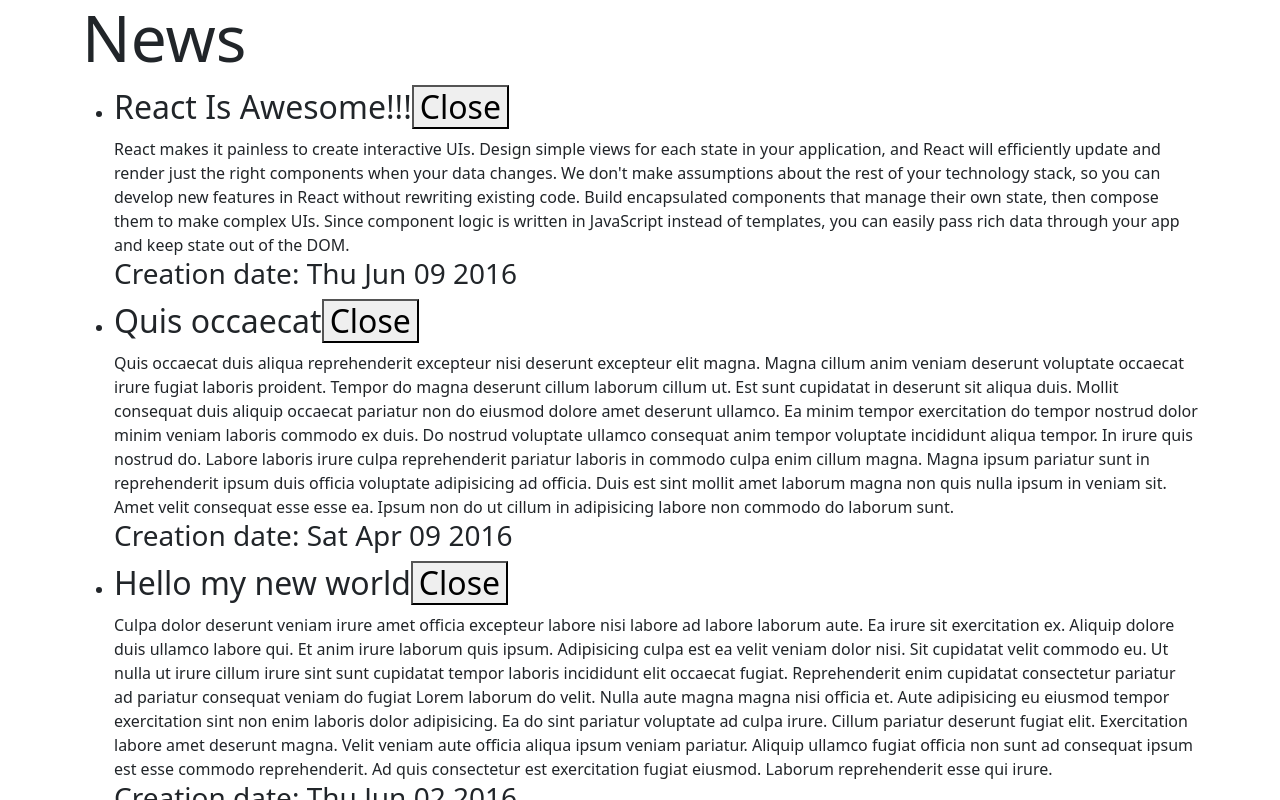
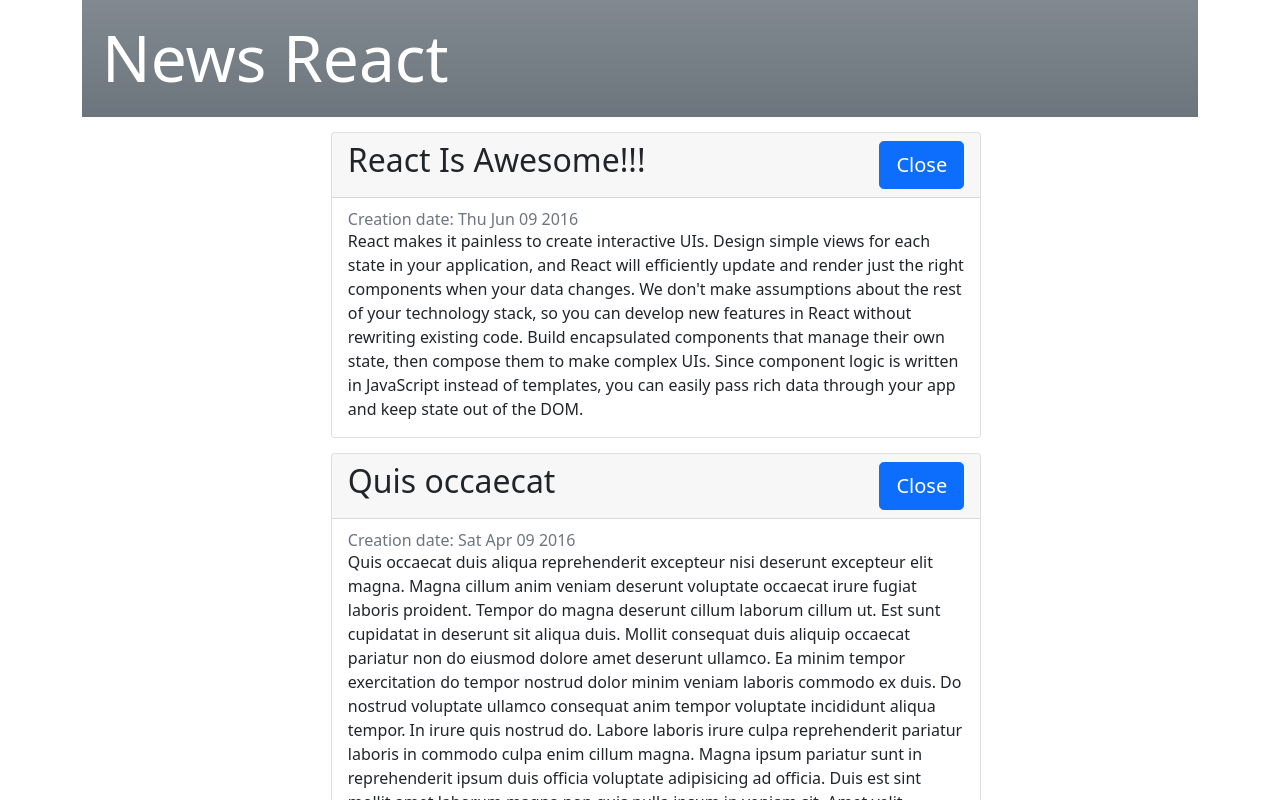
Before and after one commit to Aleksey-Bor/ReactApp, a React (Create React App) app: page / in a window 1280 px wide. Shown: the top 800 px of the page. Built offline with nearby package versions, Linux system fonts and the light colour scheme.

Commit message:
refactor: add css styles

```diff
--- a/public/index.html
+++ b/public/index.html
@@ -2,7 +2,7 @@
 <html lang="en">
   <head>
     <title>React App</title>
-    <!--<link rel = "stylesheet" href="./style.css" type="text/css">-->
+    <link rel = "stylesheet" href="./style.css" type="text/css">
   </head>
   <body>
     <div id="root"></div>
--- /dev/null
+++ b/public/style.css
@@ -0,0 +1,3 @@
+.app-title__padding {
+    padding: 20px;
+}
--- a/src/components/App.js
+++ b/src/components/App.js
@@ -1,5 +1,5 @@
 import React from 'react'
-import ArticleList from './ArticleList'
+import ArticleList from './ArticleList/'
 import articles from '../fixtures'
 import 'bootstrap/dist/css/bootstrap.css'
 
@@ -7,11 +7,10 @@
 function App() {
     return (
       <div className="container">
-        <div className="jumbotron">
-          <h1 className="display-3">News</h1>
+        <div className="bg-secondary bg-gradient text-white">
+          <h1 className="display-3 app-title__padding">News React</h1>
         </div>
-        <ArticleList articles = {articles}/>
-        <hr></hr>
+        <ArticleList  articles = {articles}/>
       </div>
     )
 }
--- a/src/components/Article.js
+++ b/src/components/Article.js
@@ -7,15 +7,21 @@
 
     render() {
         const {article} = this.props;
-        const body = this.state.isOpen && <section>{article.text}</section>
+        const body = this.state.isOpen && <section className="card-text:last-child">{article.text}</section>
         return (
-            <div className = "Wrapper__article">
-                <h2 className = "Title">
-                    {article.title}
-                    <button onClick = {this.handleClick}>{this.state.isOpen ? 'Close' : 'Open'}</button>
-                </h2>
-                {body}
-                <h3>Creation date: {(new Date(article.date)).toDateString()}</h3>
+            <div className = "card mx-auto" style={{width: '60%'}}>
+                <div className="card-header">
+                    <h2 className = "Title">
+                        {article.title}
+                        <button onClick = {this.handleClick} className="btn btn-primary btn-lg float-end">{this.state.isOpen ? 'Close' : 'Open'}</button>
+                    </h2>
+                </div>
+                <div className="card-body">
+                    <h6 className="card-subtitle text-muted">
+                        Creation date: {(new Date(article.date)).toDateString()}
+                    </h6>
+                    {body}
+                </div>
             </div>
         );
     }
--- a/src/components/ArticleList.js
+++ /dev/null
@@ -1,14 +0,0 @@
-import React from 'react'
-import Article from './Article'
-
-function ArticleList({articles}) {
-    const articleElements = articles.map(article => <li key={article.id}><Article article={article}/></li>);
-
-    return (
-        <ul>
-            {articleElements}
-        </ul>
-    )
-}
-
-export default ArticleList
--- /dev/null
+++ b/src/components/ArticleList/index.js
@@ -0,0 +1,15 @@
+import React from 'react'
+import Article from '../Article'
+import './style.css'
+
+function ArticleList({articles}) {
+    const articleElements = articles.map(article => <li key={article.id} className="article-list__li"><Article article={article}/></li>);
+
+    return (
+        <ul>
+            {articleElements}
+        </ul>
+    )
+}
+
+export default ArticleList
--- /dev/null
+++ b/src/components/ArticleList/style.css
@@ -0,0 +1,4 @@
+.article-list__li {
+    list-style: none;
+    margin-top: 15px;
+}
```
